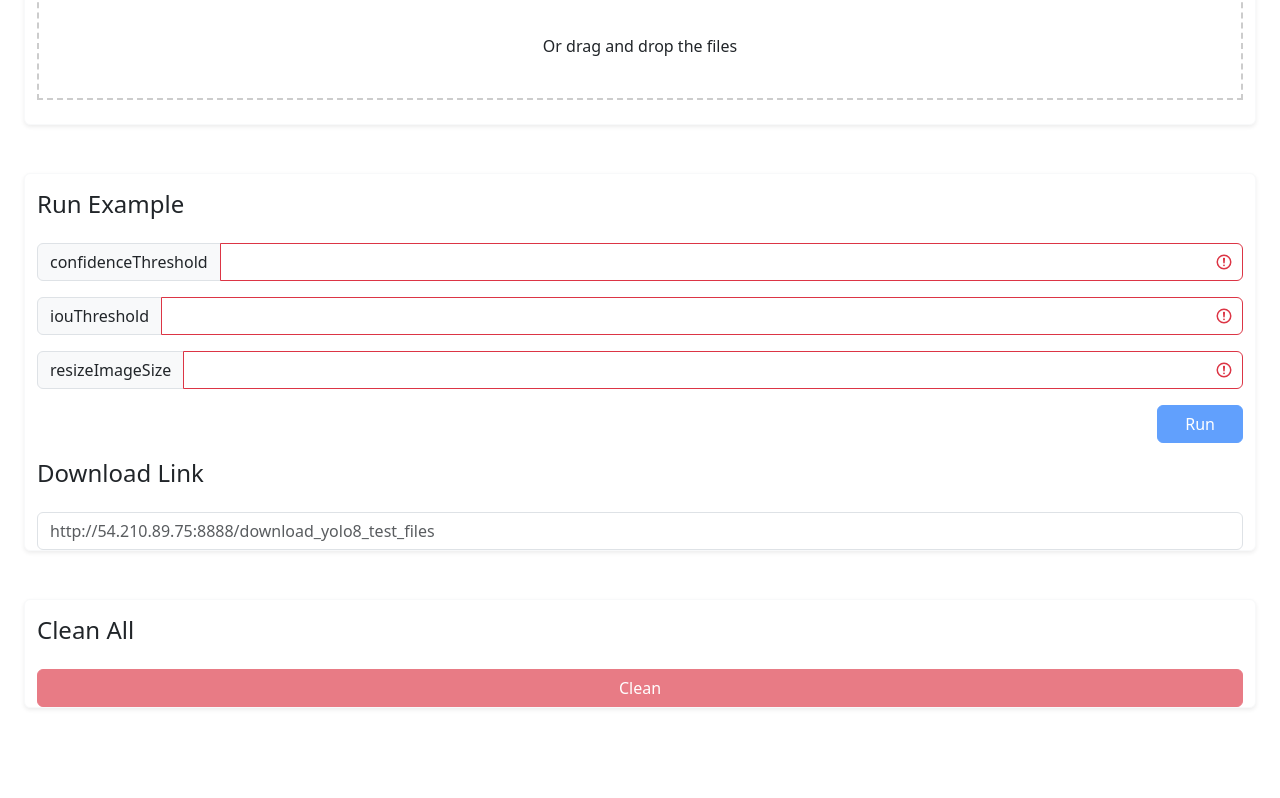
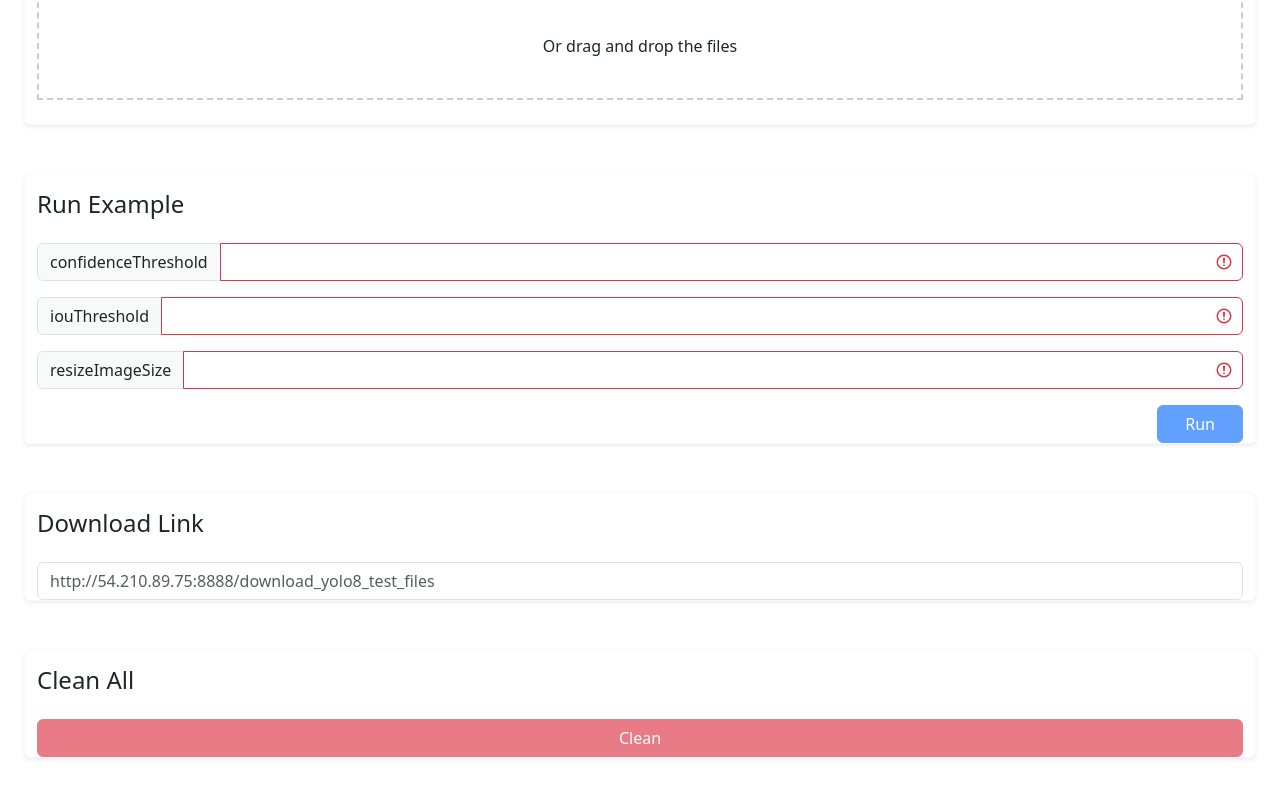
Before and after one commit to Derekwan1081546/angular_fe, an Angular app: page /model-examples/1 in a window 1280 px wide. Shown: the part 706-1504 px from the top of the page. Before the commit the page ends 1462 px from the top, so only its background shows below. Built offline with nearby package versions, Linux system fonts and the light colour scheme.

Commit message:
[fev2][dev2] Add parameters form
Add parameters form

Bug: None
Test: None

```diff
--- a/src/app/model-example-form/model-example-form.component.html
+++ b/src/app/model-example-form/model-example-form.component.html
@@ -90,6 +90,9 @@
       </div>
     </div>
   </form>
+</div>
+
+<div class="container-fluid card border-light shadow-sm mb-5">
   <div class="row">
     <div class="col-12 my-3">
       <h4 class="form-label">Download Link</h4>
```
